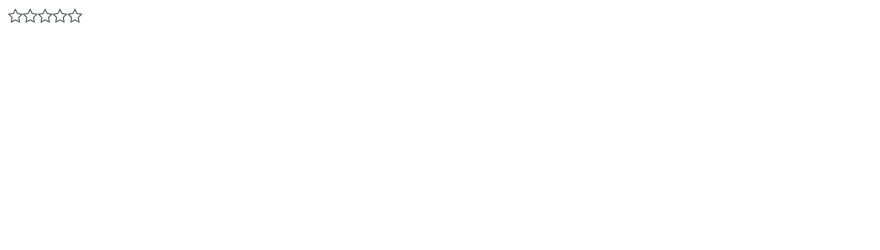
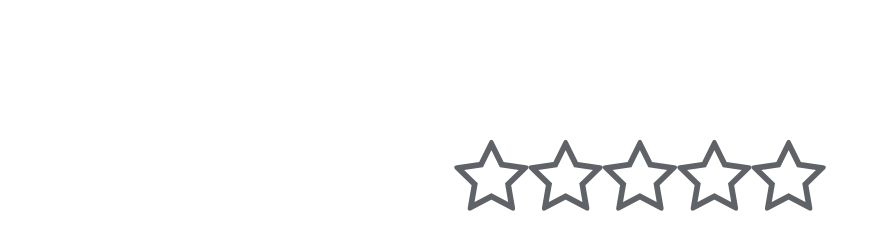
Before and after one commit to Sriyanshjain/Star_rating_widget, a website built with Parcel: page src/index.html in a window 1280 px wide. Shown: the whole page, without its empty margins (0-880 px from the left). Built offline with nearby package versions, Linux system fonts and the light colour scheme.

Commit message:
improving styles

```diff
--- a/src/styles.css
+++ b/src/styles.css
@@ -15,13 +15,31 @@ body {
   -webkit-tap-highlight-color: transparent;
   -webkit-touch-callout: none;
 }
-
+#app {
+  display: flex;
+  flex-direction: column;
+  align-items: center;
+  justify-content: space-around;
+  height: 75vh;
+}
 .fa-star-o:before {
   content: "\f006";
   color: #5f6368;
+  font-size: 80px;
 }
 
 .fa-star:before {
   content: "\f005";
   color: #d56e0c;
+  font-size: 80px;
 }
+#star {
+  width: 100%;
+  text-align: center;
+}
+#display-star {
+  font-size: 50px;
+  font-weight: bolder;
+  width: 100%;
+  text-align: center;
+}
```
Also changed, not shown: 1 other file.
